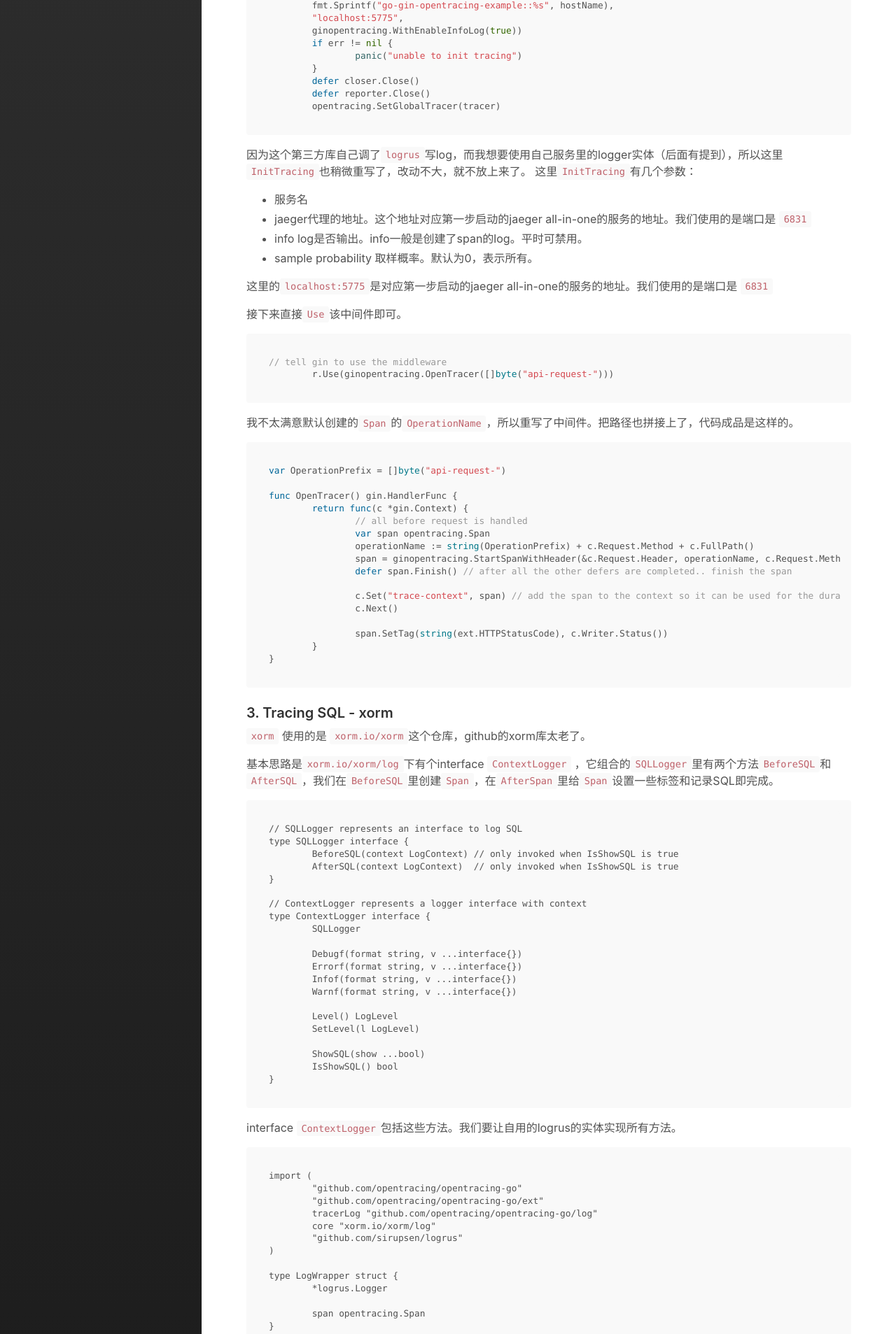
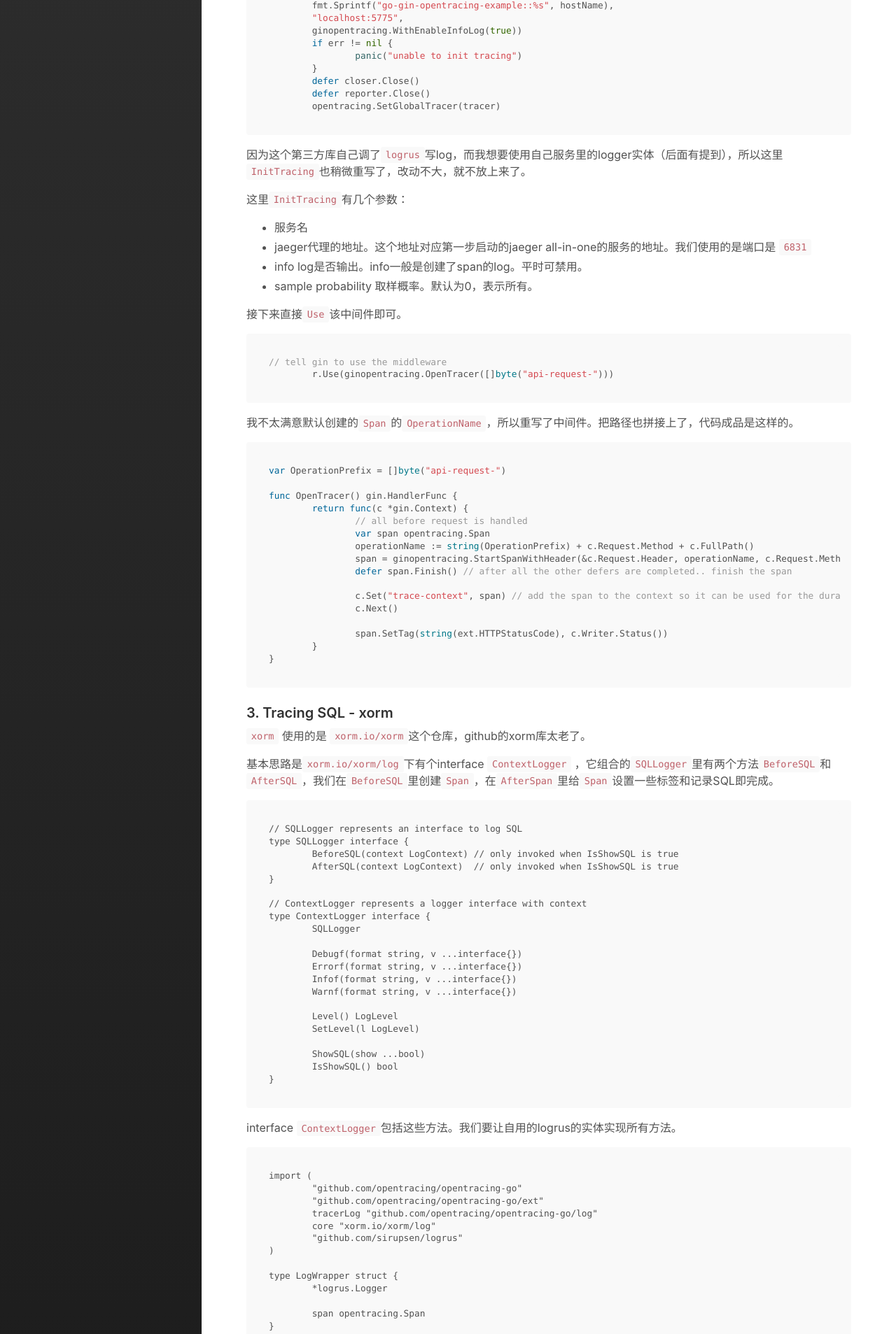
Before and after one commit to sangazh/sangazh.github.io, a Jekyll site: the page built from _posts/2020-07-17-trace-route-and-sql.md, in a window 1280 px wide. Shown: the part 907-2814 px from the top of the page at 70% size. Built offline with Jekyll 4.4.1, drawn with Linux system fonts in a browser that asks for light colours; some of the changed text lies outside the part shown.

Commit message:
fix typo

````diff
--- a/_posts/2020-07-17-trace-route-and-sql.md
+++ b/_posts/2020-07-17-trace-route-and-sql.md
@@ -60,13 +60,12 @@ Gin路由加Trace，有个Bose开源的[go-gin-opentracing](https://github.com/B
 ```
 
 因为这个第三方库自己调了`logrus`写log，而我想要使用自己服务里的logger实体（后面有提到），所以这里`InitTracing`也稍微重写了，改动不大，就不放上来了。
+
 这里`InitTracing`有几个参数：
 - 服务名
 - jaeger代理的地址。这个地址对应第一步启动的jaeger all-in-one的服务的地址。我们使用的是端口是 `6831`
 - info log是否输出。info一般是创建了span的log。平时可禁用。
 - sample probability 取样概率。默认为0，表示所有。
-
-这里的`localhost:5775`是对应第一步启动的jaeger all-in-one的服务的地址。我们使用的是端口是 `6831`
 
 接下来直接`Use`该中间件即可。
 
@@ -189,6 +188,7 @@ func (l *LogWrapper) AfterSQL(ctx core.LogContext) {
 有两个set context的入口：
 
 1.
+
 ```golang
 	engine, err := xorm.NewEngine("mysql", conn)
 	if err != nil {
@@ -205,6 +205,7 @@ func (l *LogWrapper) AfterSQL(ctx core.LogContext) {
 2.
 
 上面的`engine.Select()`返回的其实是`Session`，一般来说query, transaction的前都会先`NewSession()`，再做接下来的工作的。
+
 那么这个`Session`也有个方法 `Context()`可以用来传入context。所以
 
 ```
````
Also changed, not shown: other parts of _posts/2020-07-17-trace-route-and-sql.md (+1 -1 lines).
